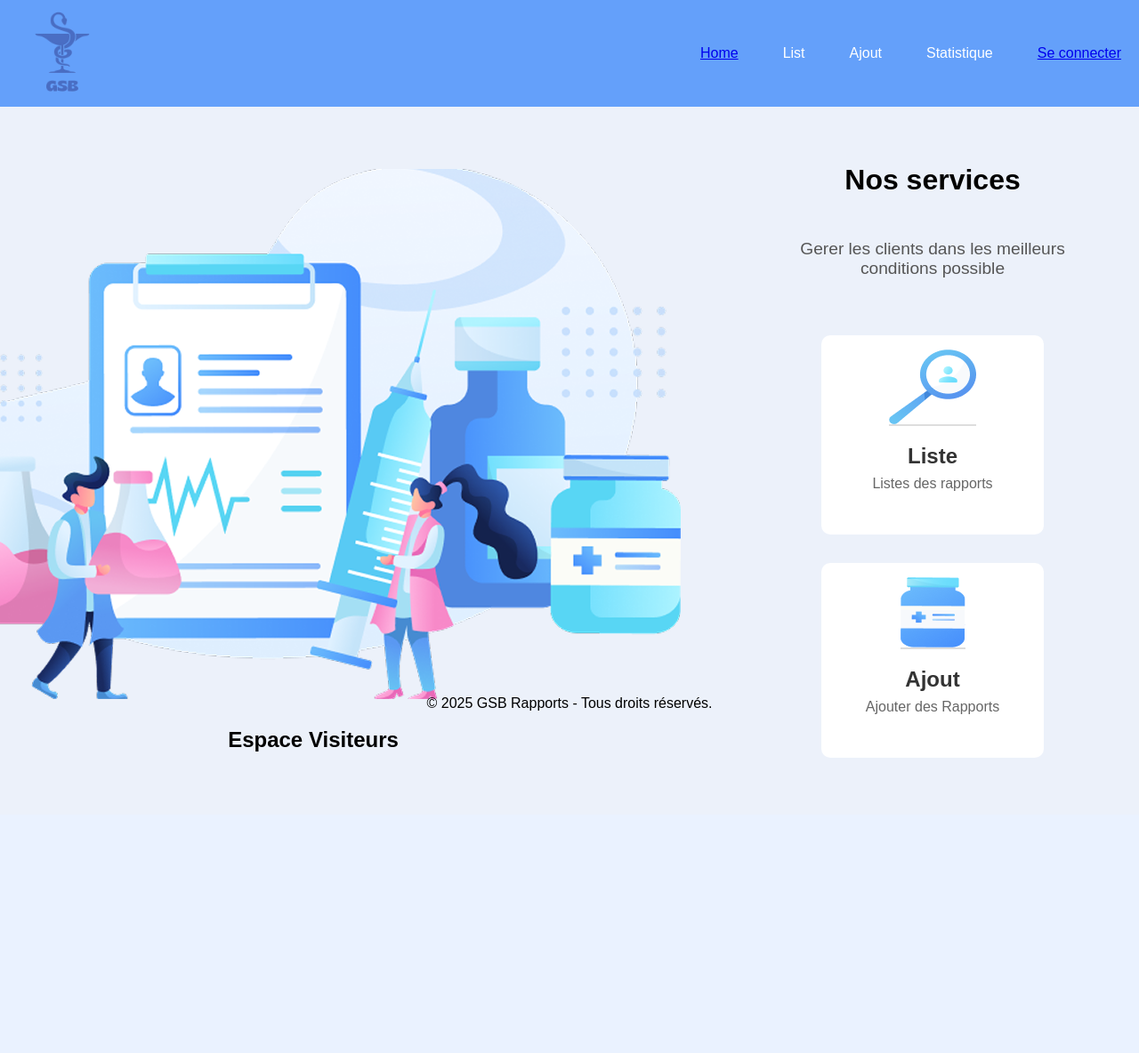
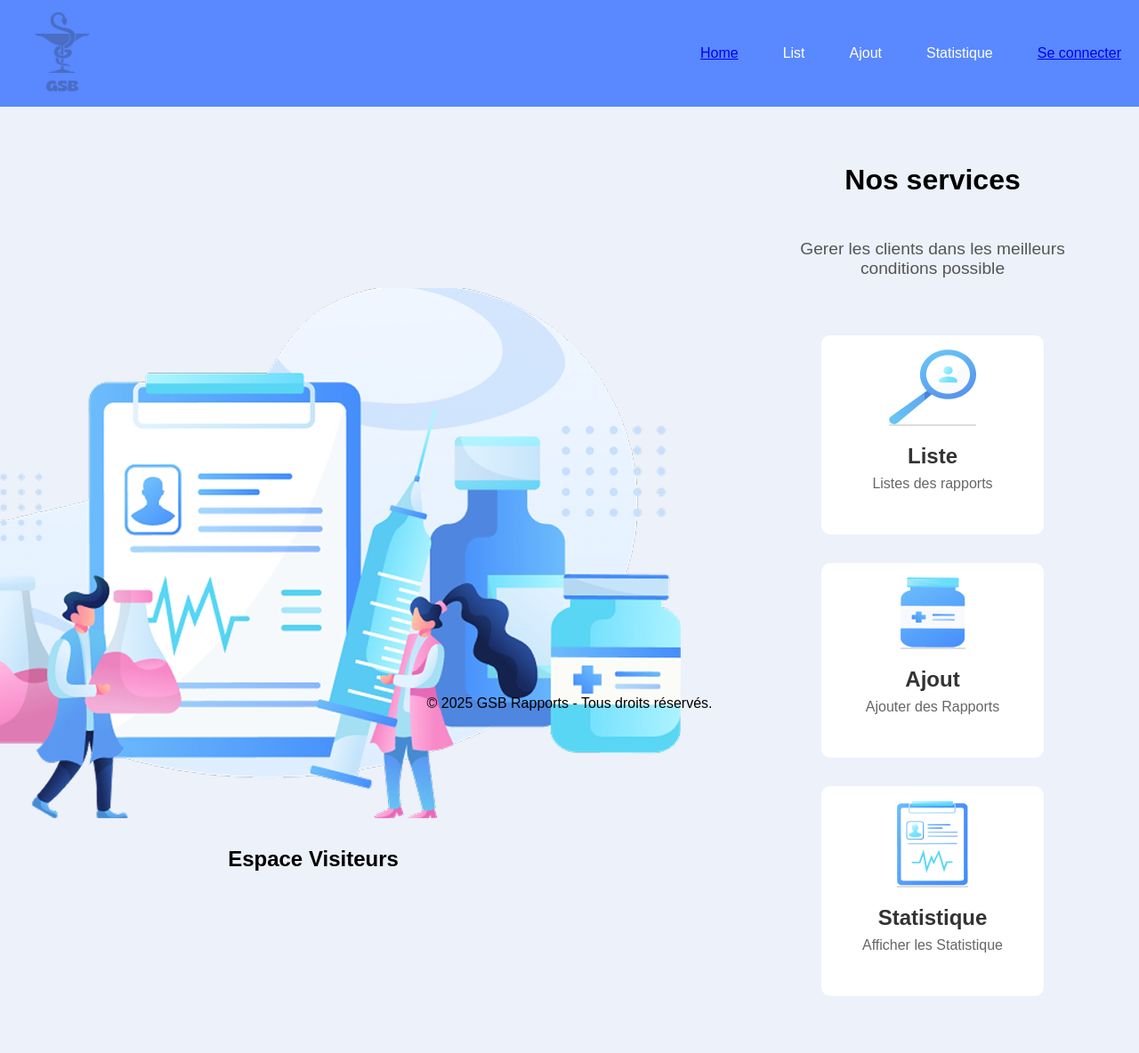
Before and after one commit to Kevynflrs/BTS-GSB, a PHP site: page /src/Frontend/index.html in a window 1280 px wide. Shown: the whole page at 89% size. Before the commit the page ends 852 px from the top, so only its background shows below. Run offline with PHP 8.4, Linux system fonts and the light colour scheme.

Commit message:
add a new container

```diff
--- a/public/css/Index.css
+++ b/public/css/Index.css
@@ -13,7 +13,7 @@ header {
     display: flex;
     justify-content: space-between;
     align-items: center;
-    background-color: rgb(100, 160, 250);
+    background-color: #5988FF;
     padding: 10px 20px;
     color: white;
     width: 100%;
--- a/src/Frontend/index.html
+++ b/src/Frontend/index.html
@@ -10,11 +10,11 @@
     <header>
         <img src="../../public/img/GSB-Logo.png">
         <div class="menu">
-            <a href="/src/Frontend/index.html">Home</a>
+            <a href="index.html">Home</a>
             <a>List</a>
             <a>Ajout</a>
             <a>Statistique</a>
-            <a href="/src/Frontend/connexion.html">Se connecter</a>
+            <a href="connexion.html">Se connecter</a>
         </div>
     </header>
 
@@ -28,14 +28,19 @@
             <p>Gerer les clients dans les meilleurs conditions possible</p>
             <article>
                 <div class="container">
-                    <img src="../../public/img/Search.png" alt="logo-GSB"/>
+                    <img src="../../public/img/Search.png" alt="Search"/>
                     <h3>Liste</h3>
                     <p>Listes des rapports</p>
                 </div>
                 <div class="container">
-                    <img src="../../public/img/Heal.png" alt="logo-GSB"/>
+                    <img src="../../public/img/Heal.png" alt="Add Rapports"/>
                     <h3>Ajout</h3>
                     <p>Ajouter des Rapports</p>
+                </div>
+                <div class="container">
+                    <img src="../../public/img/Statistique.png" alt="Statistique"/>
+                    <h3>Statistique</h3>
+                    <p>Afficher les Statistique</p>
                 </div>
             </article>
         </aside>
```
Also changed, not shown: public/img/Statistique.png (added).
